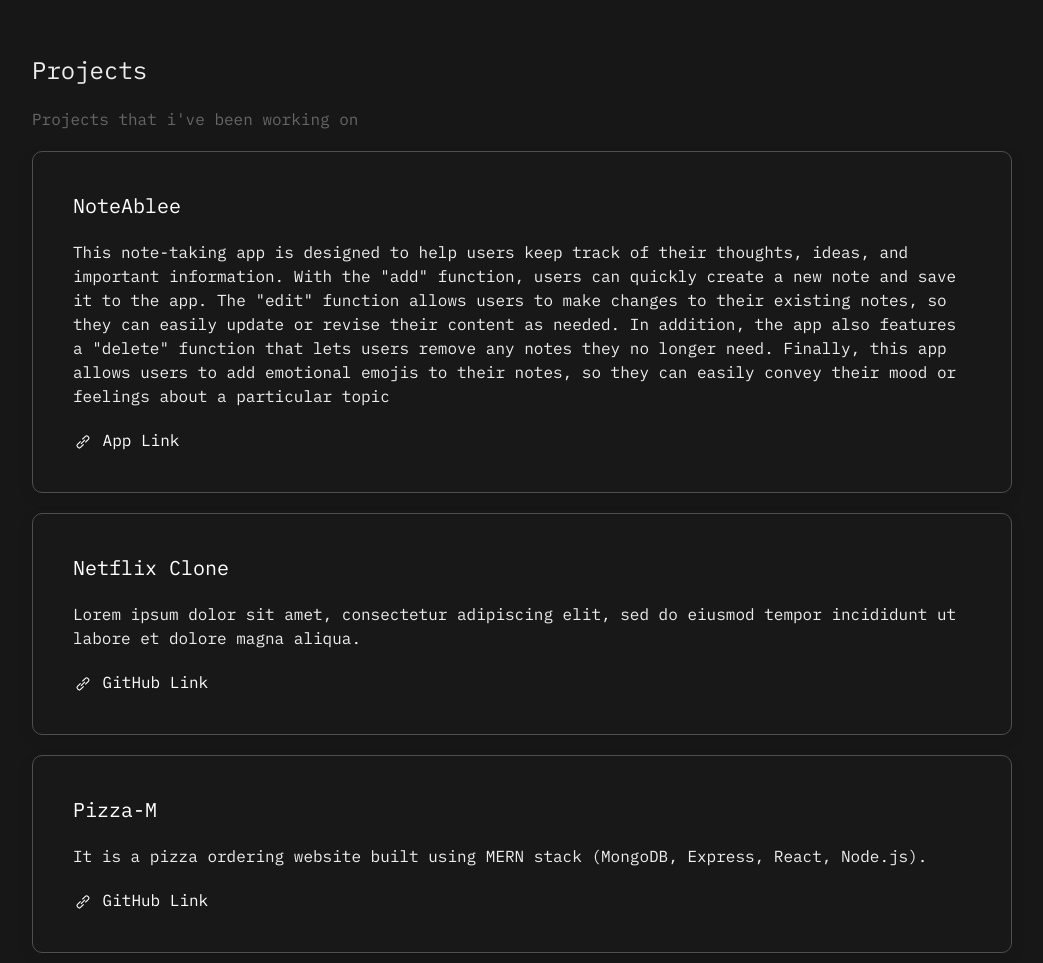
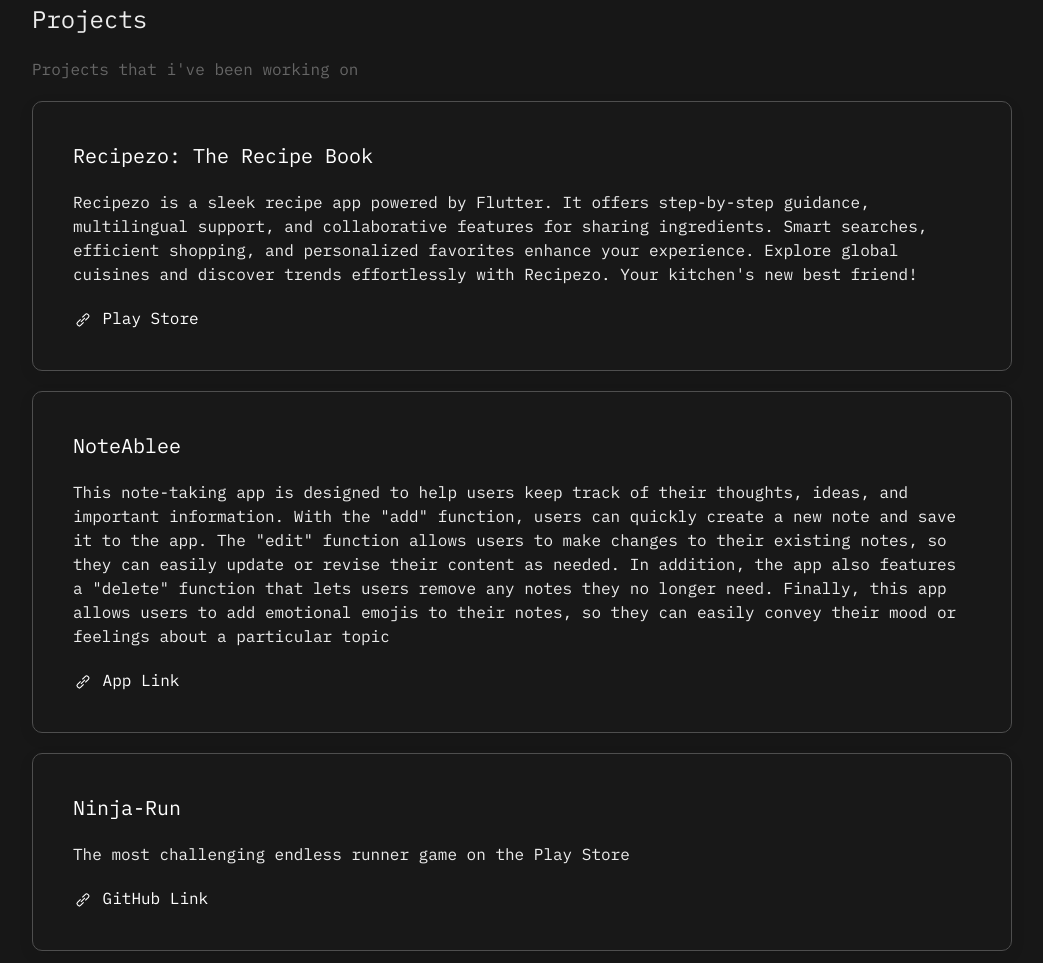
Before and after one commit to Akhil-ps-dev/akhilps, a plain HTML site: page index.html in a window 1280 px wide. Shown: the part 1369-2332 px from the top of the page, without its empty margins (118-1161 px from the left). Drawn offline with Linux system fonts and the light colour scheme.

Commit message:
changed details

```diff
--- a/index.html
+++ b/index.html
@@ -68,7 +68,7 @@
 <!-- Navigation Bar Mobile Ends -->
 <!-- Home -->
 <section class="uk-margin-small-left uk-margin-small-right uk-margin-xlarge-top uk-margin-xlarge-bottom">
-    <h1 class="uk-margin-xlarge-left uk-light uk-text-left uk-margin-xlarge-right">I'm Akhil PS, a flutter developer, <br>front-end developer and an UI/UX designer.</h1>
+    <h1 class="uk-margin-xlarge-left uk-light uk-text-left uk-margin-xlarge-right">I'm Akhil PS, a flutter developer, <br>and an UI/UX designer.</h1>
     <a href="#about" class="uk-margin-xlarge-left uk-text-capitalize uk-button uk-button-secondary" uk-scroll>About Me</a>
 
 
@@ -82,11 +82,10 @@
 
 <!-- About Me -->
 <section id="about" class="uk-margin-small-left uk-margin-small-right uk-margin-xlarge-top uk-margin-xlarge-bottom">
-<h3 class="uk-margin-xlarge-left uk-light">About Me</h3>
-<!-- Change here to ur paragraph -->
-<p class="uk-margin-xlarge-left uk-margin-xlarge-right">I am a second-year Computer Science student pursuing a B.Tech degree, and I am a self-taught Flutter developer. Over the past year, I have been actively working on Flutter and have successfully developed numerous projects using this platform. Additionally, I possess knowledge of GitHub and HTML. <br><br>At present, I have the privilege of serving as the Tech Lead at TinkerHub Toch H Kochi and as the App Lead for the GDSC-TOCH chapter of my campus. Additionally, I am a core tech team member for the GDSC WOW Kerala region and a TinkerHub learning facilitator at the TinkerHub Foundation.</p>
-<a href="https://instagram.com/akxil.me?igshid=YmMyMTA2M2Y=" class="uk-margin-xlarge-left uk-light uk-button-text" uk-icon="instagram"></a> &nbsp;<a href="https://play.google.com/store/search?q=NoteAblee&c=apps" class="uk-light uk-button-text" uk-icon="phone"></a> &nbsp;<a href="https://github.com/Akhil-ps-dev" class="uk-button-text uk-light" uk-icon="github"></a> &nbsp;<a href="https://www.linkedin.com/in/akhil-ps-a04420214/" class=" uk-light uk-button-text" uk-icon="linkedin"></a>
-
+    <h3 class="uk-margin-xlarge-left uk-light">About Me</h3>
+    <p class="uk-margin-xlarge-left uk-margin-xlarge-right">I am a third-year Computer Science student pursuing a B.Tech degree, and I am a self-taught Flutter developer. Over the past year, I have been actively working on Flutter and have successfully developed numerous projects using this platform. Additionally, I possess knowledge of GitHub and HTML. <br><br>At present, I have the privilege of serving as the Tech Lead at TinkerHub Toch H Kochi and as the App Lead for the GDSC-TOCH chapter of my campus. Additionally, I am a core tech team member for the GDSC WOW Kerala region and a TinkerHub learning facilitator at the TinkerHub Foundation.</p>
+    <a href="https://www.instagram.com/akhilps.me/" class="uk-margin-xlarge-left uk-light uk-button-text" uk-icon="instagram"></a> &nbsp;<a href="https://play.google.com/store/apps/dev?id=7051304854282026205" class="uk-light uk-button-text" uk-icon="phone"></a> &nbsp;<a href="https://github.com/Akhil-ps-dev" class="uk-button-text uk-light" uk-icon="github"></a> &nbsp;<a href="https://www.linkedin.com/in/akhil-ps-a04420214/" class=" uk-light uk-button-text" uk-icon="linkedin"></a> &nbsp;<a href="mailto: psakhil211@gmail.com" class="uk-light uk-button-text" uk-icon="mail"></a>
+</section>
 <!-- About Me Ends -->
 
 
@@ -102,6 +101,23 @@
 
 <div class="uk-margin-xlarge-left uk-margin-xlarge-right">
     <!-- Change all of this to ur projects -->
+
+
+    <div class="uk-margin uk-card uk-card-secondary uk-card-body ">
+        <h4>Recipezo: The Recipe Book</h4>
+        <p>Recipezo is a sleek recipe app powered by Flutter. It offers step-by-step guidance, multilingual support, and collaborative features for sharing ingredients. Smart searches, efficient shopping, and personalized favorites enhance your experience. Explore global cuisines and discover trends effortlessly with Recipezo. Your kitchen's new best friend!</p>
+        <a class="uk-button-text uk-text-decoration-none" href="https://play.google.com/store/apps/dev?id=7051304854282026205">
+            <span uk-icon="icon: link">
+            </span> Play Store</a>
+        </div>
+
+
+
+
+
+
+
+
     <div class="uk-margin uk-card uk-card-secondary uk-card-body ">
         <h4>NoteAblee</h4>
         <p>This note-taking app is designed to help users keep track of their thoughts, ideas, and important information. With the "add" function, users can quickly create a new note and save it to the app. The "edit" function allows users to make changes to their existing notes, so they can easily update or revise their content as needed.
@@ -110,13 +126,21 @@
             <span uk-icon="icon: link">
             </span> App Link </a>
                    </div>
-        <div class="uk-margin uk-card uk-card-secondary uk-card-body ">
+        <!-- <div class="uk-margin uk-card uk-card-secondary uk-card-body ">
             <h4>Netflix Clone</h4>
             <p>Lorem ipsum dolor sit amet, consectetur adipiscing elit, sed do eiusmod tempor incididunt ut labore et dolore magna aliqua.</p>
             <a class="uk-button-text uk-text-decoration-none" href="https://github.com/Akhil-ps-dev/Movie-time">
                 <span uk-icon="icon: link">
                 </span> GitHub Link </a>
-            </div>
+            </div> -->
+            <div class="uk-margin uk-card uk-card-secondary uk-card-body ">
+                <h4>Ninja-Run</h4>
+                <p>The most challenging endless runner game on the Play Store</p>
+                <a class="uk-button-text uk-text-decoration-none" href="https://play.google.com/store/apps/dev?id=7051304854282026205">
+                    <span uk-icon="icon: link">
+                    </span> GitHub Link</a>
+                </div>
+
 
             <div class="uk-margin uk-card uk-card-secondary uk-card-body ">
                 <h4>Pizza-M</h4>
@@ -125,7 +149,6 @@
                     <span uk-icon="icon: link">
                     </span> GitHub Link</a>
                 </div>
-
 
             <div class="uk-margin uk-card uk-card-secondary uk-card-body ">
                 <h4>Zomato Landing Page</h4>
```
